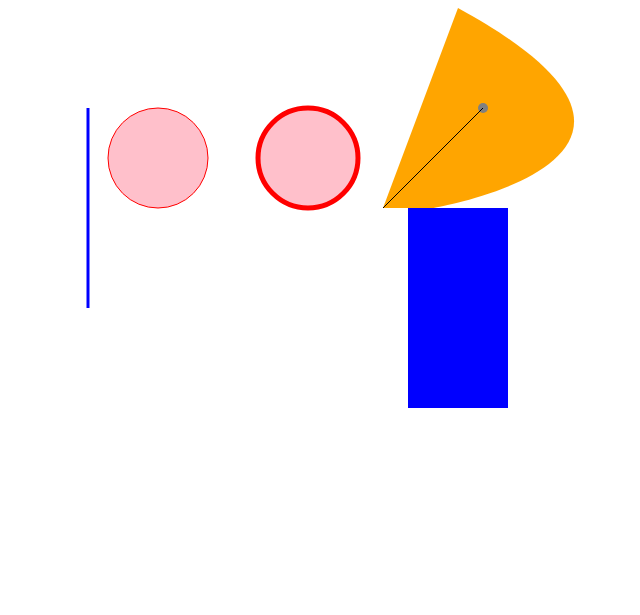
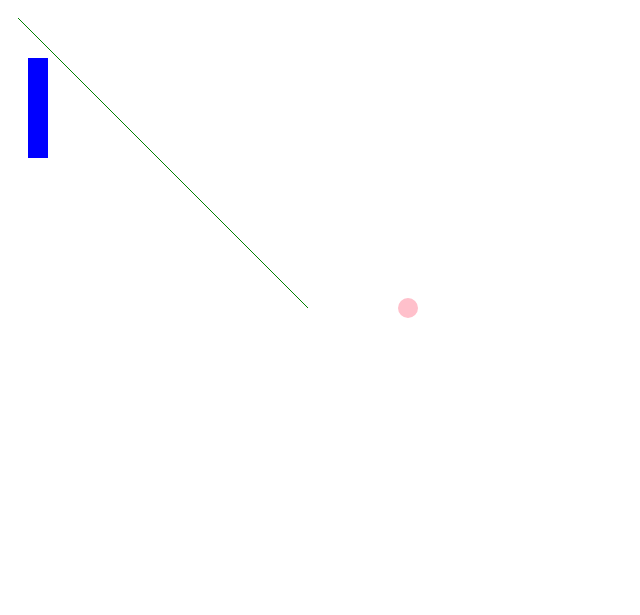
Before and after one commit to JUNWOO45/d3-playground, a plain HTML site: page index.html in a window 1280 px wide. Shown: the whole page, without its empty margins (0-640 px from the left). Drawn offline with nearby package versions, Linux system fonts and the light colour scheme.

Commit message:
style: Draw SVG using D3

```diff
--- a/index.html
+++ b/index.html
@@ -8,7 +8,7 @@
 </head>
 <body>
 
-    <svg width="600" height="600">
+    <!-- <svg width="600" height="600">
         <rect x="400" y="200" fill="blue" width="100" height="200"></rect>
         <circle cx="150" cy="150" r="50" fill="pink" stroke="red"></circle>
         <circle cx="300" cy="150" r="50" fill="pink" stroke="red" stroke-width="5"></circle>
@@ -16,6 +16,12 @@
         <path d="M450 0 L375 200 L425 200 C425 200 725 150 450 0" fill="orange" />
         <circle cx="475" cy="100" r="5" fill="grey"></circle>
         <line x1="375" y1="200" x2="475" y2="100" stroke="black"></line>
-    </svg>
+    </svg> -->
+    <div></div>
+    <div></div>
+    <div class="canvas"></div>
+
+    <script src="https://cdnjs.cloudflare.com/ajax/libs/d3/5.15.0/d3.min.js"></script>
+    <script src="index.js"></script>
 </body>
 </html>
--- /dev/null
+++ b/index.js
@@ -0,0 +1,39 @@
+const a = document.querySelector('div');
+const b = d3.select('div');
+
+const c = document.querySelectorAll('div');
+const d = d3.selectAll('div');
+
+const canvas = d3.select('.canvas');
+
+const svg = canvas.append('svg')
+    .attr('height', 600)
+    .attr('width', 600);
+
+// svg.attr('height', 600);
+// svg.attr('width', 50);
+
+svg.append('rect')
+    .attr("width", 20)
+    .attr("height", 100)
+    .attr("fill", 'blue')
+    .attr("x", 20)
+    .attr("y", 50);
+svg.append('circle')
+    .attr("r", 10)
+    .attr("cx", 400)
+    .attr("cy", 300)
+    .attr("fill", 'pink');
+svg.append('line')
+    .attr("x1", 10)
+    .attr("y1", 10)
+    .attr("x2", 300)
+    .attr("y2", 300)
+    .attr("stroke", "green")
+
+console.log('a : ', a);
+console.log('b : ', b);
+console.log('c : ', c);
+console.log('d : ', d);
+console.log('canvas : ', canvas);
+console.log('svg : ', svg);
```
